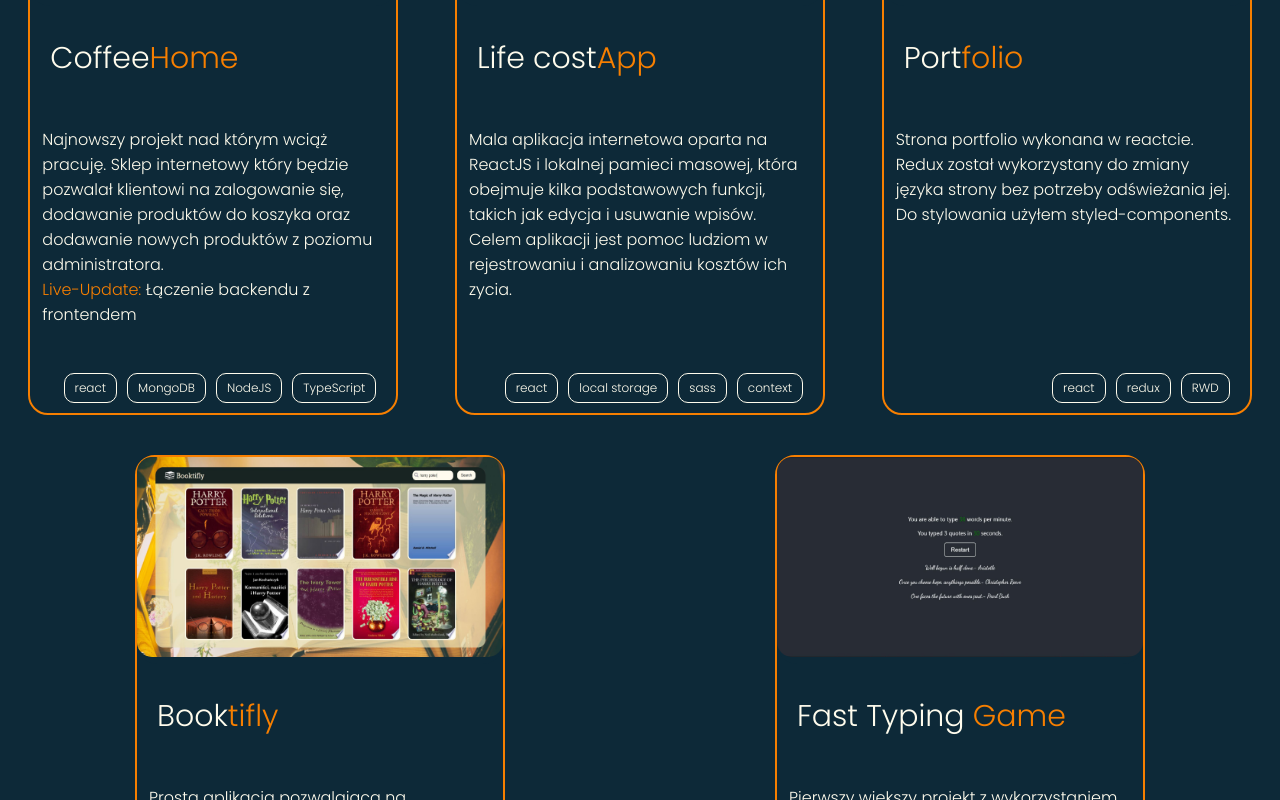
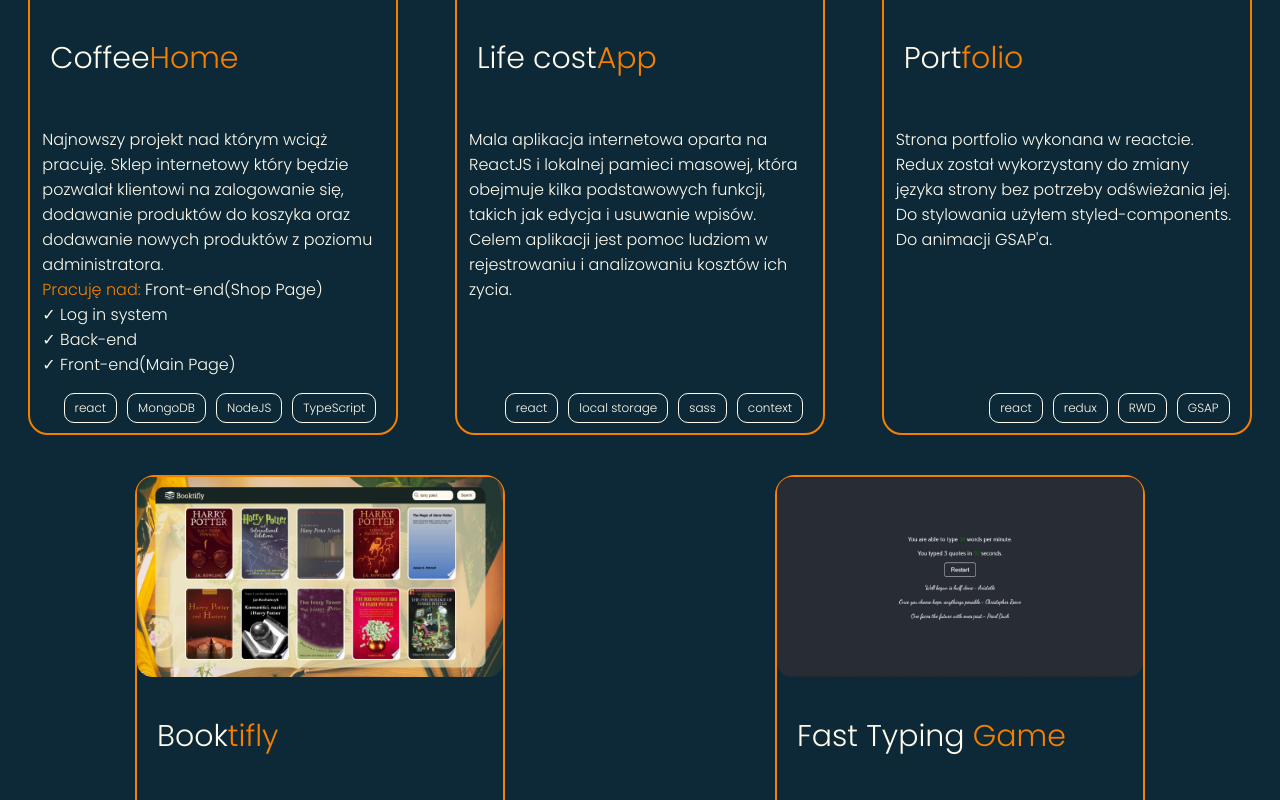
Before and after one commit to patkub2/portfolio, a React (Create React App) app: page / in a window 1280 px wide. Shown: the part 2240-3040 px from the top of the page. Built offline with nearby package versions, Linux system fonts and the light colour scheme.

Commit message:
updated info changed project component

```diff
--- a/src/components/Projects/Projects.js
+++ b/src/components/Projects/Projects.js
@@ -58,8 +58,10 @@ function Projects() {
             allow the customer to log in and add products to cart. Also a option
             to add new products from the administrator level.
             <br />
-            <Orange>Live-Update:</Orange> Connecting the backend with the
-            frontend
+            <Orange>Working on:</Orange> Front-end(Shop Page)
+            <br /> ✓ Log in system
+            <br /> ✓ Back-end
+            <br /> ✓ Front-end(Main Page)
           </ProjectsTemplate>
           <ProjectsTemplate
             title="Life cost"
@@ -84,12 +86,13 @@ function Projects() {
             tech1="react"
             tech2="redux"
             tech3="RWD"
+            tech3="GSAP"
             livelink="/"
             githublink="https://github.com/patkub2/portfolio"
           >
             Portfolio page made in react. Redux has been used to change the
-            language of the page without having to refresh it. Down styling I
-            used styled-components.
+            language of the page without having to refresh it. For styling I
+            used styled-components. Animations were made in GSAP.
           </ProjectsTemplate>
 
           <ProjectsTemplate
@@ -145,7 +148,10 @@ function Projects() {
           będzie pozwalał klientowi na zalogowanie się, dodawanie produktów do
           koszyka oraz dodawanie nowych produktów z poziomu administratora.
           <br />
-          <Orange>Live-Update:</Orange> Łączenie backendu z frontendem
+          <Orange>Pracuję nad:</Orange> Front-end(Shop Page)
+          <br /> ✓ Log in system
+          <br /> ✓ Back-end
+          <br /> ✓ Front-end(Main Page)
         </ProjectsTemplate>
         <ProjectsTemplate
           title="Life cost"
@@ -170,12 +176,13 @@ function Projects() {
           tech1="react"
           tech2="redux"
           tech3="RWD"
+          tech4="GSAP"
           livelink="/"
           githublink="https://github.com/patkub2/portfolio"
         >
           Strona portfolio wykonana w reactcie. Redux został wykorzystany do
           zmiany języka strony bez potrzeby odświeżania jej. Do stylowania
-          użyłem styled-components.
+          użyłem styled-components. Do animacji GSAP'a.
         </ProjectsTemplate>
 
         <ProjectsTemplate
--- a/src/components/Projects/ProjectsTemplate.js
+++ b/src/components/Projects/ProjectsTemplate.js
@@ -44,6 +44,7 @@ const TechnoDiv = styled.p`
   flex-flow: wrap;
   margin: 10px;
   width: 100%;
+  padding-top: 20px;
 `;
 
 const Techno = styled.a`
```
